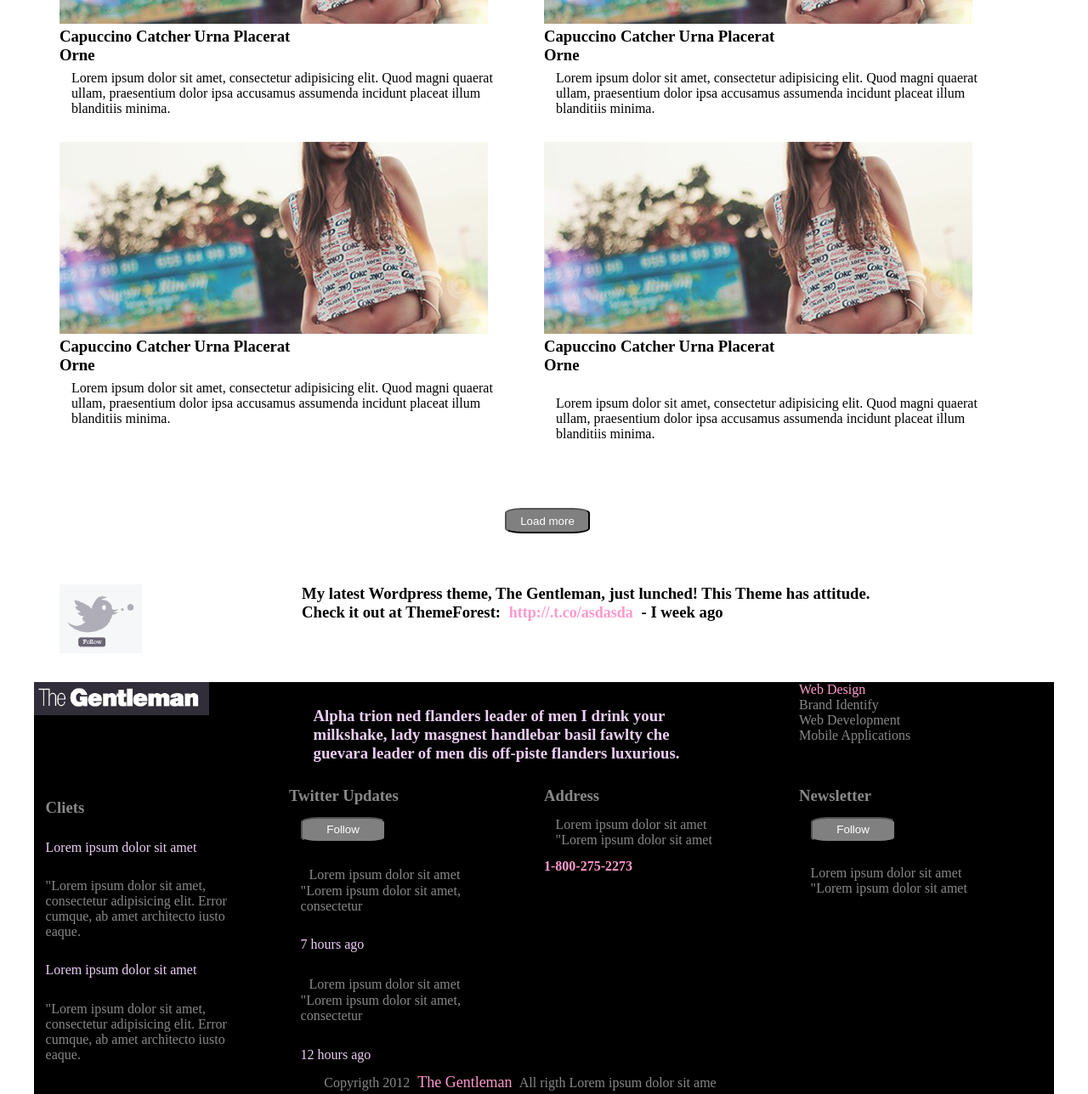
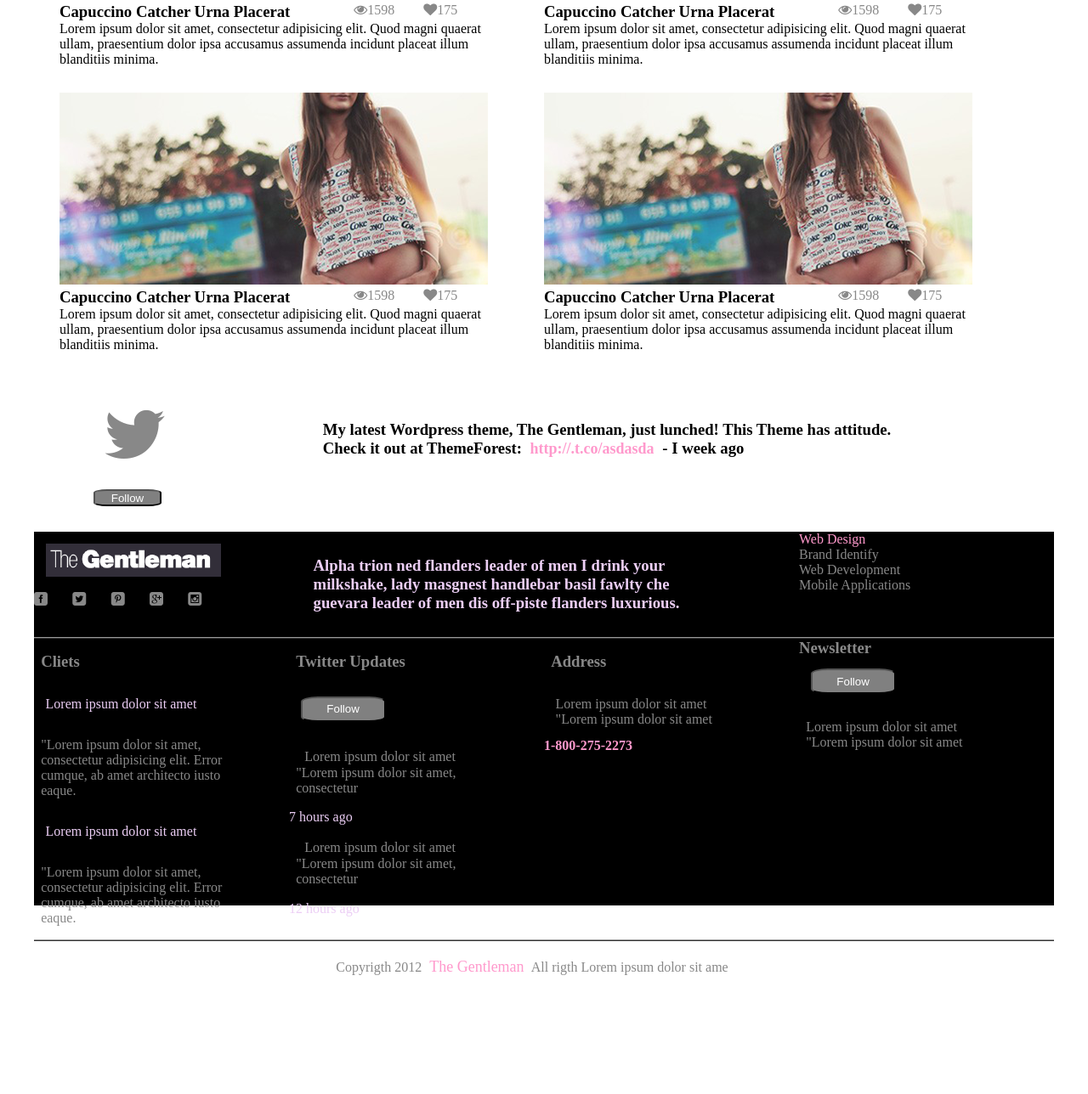
Before and after one commit to GalloElief/22_gentleman, a plain HTML site: page index.html in a window 1280 px wide. Shown: the part 1129-2417 px from the top of the page at 85% size. After the commit the page ends 2278 px from the top, so only its background shows below. Drawn offline with Linux system fonts and the light colour scheme.

Commit message:
versión final

```diff
--- a/css/main.css
+++ b/css/main.css
@@ -30,6 +30,16 @@ a {
 	margin: 60px 540px;
 
 }
+.button3{
+	height:20px;
+	width:80px;
+	background-color: gray;
+
+	border-radius: 20%;
+	color: #FFFFFF;
+	margin: 0px 40px;
+
+}
 
 .fondo{
 	background-color:black;
@@ -56,9 +66,16 @@ section{
 	margin: 30px 40px;
 
 }
+hr{
+	border: 0;
+	border-top: 1px solid #999;
+	border-bottom: 1px solid #333;
+	height:0%;
+	width: 100%;
+}
 footer{
 	background-color: black;
-	height: 500px;
+	height: 440px;
 	margin: 30px 40px;
 }
 .letraschiquitas{
@@ -70,5 +87,4 @@ footer{
 .figuras{
 	width: 2%;
 	left: 500px;
-
 }
--- a/css/utilities.css
+++ b/css/utilities.css
@@ -16,6 +16,12 @@ strong {
 .pd-5 {
 	padding: 5%;
 }
+.pd-9{
+	padding: 6% 3%;
+}
+.pd-10{
+	margin-left: 10%;
+}
 .pd-10 {
 	padding: 10%;
 }
@@ -25,6 +31,9 @@ strong {
 .pb-5{
 	padding-bottom: 5%;
 }
+.pb-7{
+	padding-bottom: 2%;
+}
 .pl-5{
 	padding-left: 5%;
 }
@@ -33,6 +42,12 @@ strong {
 }
 .mg-0{
 	margin: 0;
+}
+.mg-1{
+	margin-left: 30px;
+}
+.mg-t{
+	margin-top: 20px;
 }
 .w-100{
 	width: 100%;
--- a/index.html
+++ b/index.html
@@ -78,27 +78,26 @@
             <img src="img/main-pic.png">
               <div class="row">
                 <div class="col-7">
-                    <h3>Capuccino Catcher Urna Placerat Orne</h3>
+                    <h3>Capuccino Catcher Urna Placerat </h3>
+                </div>
                 <div class="col-5">
-                      <i></i>
-                      <i></i>
-                  </div>
-                </div>
+                  <i class="fa fa-eye text-gray fa-1x mg-1">1598</i>
+                  <i class="fa fa-heart text-gray fa-1x mg-1">175</i>
                 </div>
                 <div class="col-12">
                   <p>Lorem ipsum dolor sit amet, consectetur adipisicing elit. Quod magni quaerat ullam, praesentium dolor ipsa accusamus assumenda incidunt placeat illum blanditiis minima.</p>
+                </div>
               </div>
           </div>
            <div class="col-6">
             <img src="img/main-pic.png">
               <div class="row">
                 <div class="col-7">
-                    <h3>Capuccino Catcher Urna Placerat Orne</h3>
+                    <h3>Capuccino Catcher Urna Placerat </h3>
+                </div>
                 <div class="col-5">
-                    <i ></i>
-                    <i ></i>
-                  </div>
-                </div>
+                  <i class="fa fa-eye text-gray fa-1x mg-1">1598</i>
+                  <i class="fa fa-heart text-gray fa-1x mg-1">175</i>
                 </div>
                 <div class="col-12">
                   <p>Lorem ipsum dolor sit amet, consectetur adipisicing elit. Quod magni quaerat ullam, praesentium dolor ipsa accusamus assumenda incidunt placeat illum blanditiis minima.</p>
@@ -114,27 +113,26 @@
             <img src="img/main-pic.png">
               <div class="row">
                 <div class="col-7">
-                  <h3>Capuccino Catcher Urna Placerat Orne</h3>
+                    <h3>Capuccino Catcher Urna Placerat </h3>
+                </div>
                 <div class="col-5">
-                      <i ></i>
-                      <i ></i>
-                    </div>
-                  </div>
+                  <i class="fa fa-eye text-gray fa-1x mg-1">1598</i>
+                  <i class="fa fa-heart text-gray fa-1x mg-1">175</i>
                 </div>
                 <div class="col-12">
                   <p>Lorem ipsum dolor sit amet, consectetur adipisicing elit. Quod magni quaerat ullam, praesentium dolor ipsa accusamus assumenda incidunt placeat illum blanditiis minima.</p>
+                </div>
               </div>
           </div>
            <div class="col-6">
             <img src="img/main-pic.png">
               <div class="row">
                 <div class="col-7">
-                  <h3>Capuccino Catcher Urna Placerat Orne</h3>
+                    <h3>Capuccino Catcher Urna Placerat </h3>
+                </div>
                 <div class="col-5">
-                      <i ></i>
-                      <i ></i>
-                    </div>
-                  </div>
+                  <i class="fa fa-eye text-gray fa-1x mg-1">1598</i>
+                  <i class="fa fa-heart text-gray fa-1x mg-1">175</i>
                 </div>
                 <div class="col-12">
                   <p>Lorem ipsum dolor sit amet, consectetur adipisicing elit. Quod magni quaerat ullam, praesentium dolor ipsa accusamus assumenda incidunt placeat illum blanditiis minima.</p>
@@ -150,47 +148,43 @@
             <img src="img/main-pic.png">
               <div class="row">
                 <div class="col-7">
-                  <h3>Capuccino Catcher Urna Placerat Orne</h3>
+                    <h3>Capuccino Catcher Urna Placerat </h3>
+                </div>
                 <div class="col-5">
-                      <i ></i>
-                      <i ></i>
-                    </div>
-                  </div>
+                  <i class="fa fa-eye text-gray fa-1x mg-1">1598</i>
+                  <i class="fa fa-heart text-gray fa-1x mg-1">175</i>
                 </div>
                 <div class="col-12">
                   <p>Lorem ipsum dolor sit amet, consectetur adipisicing elit. Quod magni quaerat ullam, praesentium dolor ipsa accusamus assumenda incidunt placeat illum blanditiis minima.</p>
+                </div>
               </div>
           </div>
            <div class="col-6">
             <img src="img/main-pic.png">
               <div class="row">
                 <div class="col-7">
-                  <h3>Capuccino Catcher Urna Placerat Orne</h3>
+                    <h3>Capuccino Catcher Urna Placerat </h3>
+                </div>
                 <div class="col-5">
-                      <i ></i>
-                      <i ></i>
+                  <i class="fa fa-eye text-gray fa-1x mg-1">1598</i>
+                  <i class="fa fa-heart text-gray fa-1x mg-1">175</i>
                 </div>
-                </div>
-              </div>
-              <dic  class="row">
                 <div class="col-12">
                   <p>Lorem ipsum dolor sit amet, consectetur adipisicing elit. Quod magni quaerat ullam, praesentium dolor ipsa accusamus assumenda incidunt placeat illum blanditiis minima.</p>
                 </div>
               </div>
           </div>
         </div>
-      <div class="col-12">
-        <button class="text-white button2 mb ">Load more</button>
-      </div>
     </section>
     <section>
       <div class="container">
         <div class="row">
           <div class="col-3">
-            <img class="mover" src="img/pajarito.jpg">
+            <i class="fa fa-twitter fa-5x text-gray pd-10" aria-hidden="true"></i>
+            <button class="text-white button3 mg-1">Follow</button>
           </div>
               <div class="col-9">
-                <h3>My latest Wordpress theme, The Gentleman, just lunched! This Theme has attitude.<br> Check it out at ThemeForest: <a class="text-pink" href="http://.t.co/asdasda">http://.t.co/asdasda</a> - I week ago</h3>
+                <h3 class="pd-9">My latest Wordpress theme, The Gentleman, just lunched! This Theme has attitude.<br> Check it out at ThemeForest: <a class="text-pink" href="http://.t.co/asdasda">http://.t.co/asdasda</a> - I week ago</h3>
               </div>
           </div>
         </div>
@@ -199,7 +193,14 @@
     <footer>
       <div class="row">
         <div class="col-3">
-            <img src="img/logo.jpg">
+          <img class="pd-5" src="img/logo.jpg">
+            <div class="row">
+              <div class="col-2 social_facebook_square text-gray"></div>
+              <div class="col-2 social_twitter_square text-gray"></div>
+              <div class="col-2 social_pinterest_square text-gray"></div>
+              <div class="col-2 social_googleplus_square text-gray"></div>
+              <div class="col-2 social_instagram_square text-gray"></div>
+            </div>
         </div>
         <div class="col-6">
            <h3 class="pd-5 text-purple">Alpha trion ned flanders leader of men I drink your<br> milkshake, lady masgnest handlebar basil fawlty che <br>guevara leader of men dis off-piste flanders luxurious.</h3>
@@ -211,33 +212,34 @@
           <p class="letras chiquitas text-gray">Mobile Applications</p>
         </div>
       </div>
+        <hr align="left"/>
       <div class="row">
         <div class="col-3">
-            <h3 class="pd-5 text-gray">Cliets</h3>
+          <h3 class=" pd-9 text-gray">Cliets</h3>
           <p class="letras chiquitas pd-5 text-purple"> Lorem ipsum dolor sit amet</p>
-            <p class="letras chiquitas pd-5 text-gray">"Lorem ipsum dolor sit amet, consectetur adipisicing elit. Error cumque, ab amet architecto iusto eaque.</br>
+          <p class="letras chiquitas pd-9 text-gray">"Lorem ipsum dolor sit amet, consectetur adipisicing elit. Error cumque, ab amet architecto iusto eaque.</br>
           <p class="letras chiquitas pd-5 text-purple"> Lorem ipsum dolor sit amet</p>
-            <p class="letras chiquitas pd-5 text-gray">"Lorem ipsum dolor sit amet, consectetur adipisicing elit. Error cumque, ab amet architecto iusto eaque.</p>
+          <p class="letras chiquitas pd-9 text-gray">"Lorem ipsum dolor sit amet, consectetur adipisicing elit. Error cumque, ab amet architecto iusto eaque.</p>
         </div>
         <div class="col-3">
-            <h3 class="text-gray">Twitter Updates</h3> <button class="text-white button1 mb">Follow</button>
-            <p class="letras chiquitas pd-5 text-gray">
+          <h3 class="text-gray pd-9">Twitter Updates</h3> <button class="text-white button1 mb">Follow</button>
+          <p class="letras chiquitas pd-9 text-gray">
             <a class="text-pink" href="@sigueme"></a> Lorem ipsum dolor sit amet<br>
             "Lorem ipsum dolor sit amet, consectetur
           </p>
-            <p class="letras chiquitas pd-5 text-purple">
+          <p class="letras chiquitas text-purple">
              7 hours ago
           </p>
-            <p class="letras chiquitas pd-5 text-gray">
+          <p class="letras chiquitas pd-9 text-gray">
             <a class="text-pink" href="@sigueme"></a> Lorem ipsum dolor sit amet<br>
             "Lorem ipsum dolor sit amet, consectetur <br>
           </p>
-            <p class="letras chiquitas pd-5 text-purple">
+          <p class="letras chiquitas text-purple">
              12 hours ago
           </p>
         </div>
         <div class="col-3">
-            <h3 class="text-gray">Address</h3>
+          <h3 class="text-gray pd-9">Address</h3>
           <p class="letras chiquitas pd-5 text-gray">Lorem ipsum dolor sit amet<br>
             "Lorem ipsum dolor sit amet</p>
           <h4 class="text-pink ">1-800-275-2273</h4>
@@ -245,12 +247,14 @@
         <div class="col-3">
           <h3 class="text-gray">Newsletter</h3>
           <button class="text-white button1 mb">Follow</button>
-            <p class="letras chiquitas pd-5 text-gray">Lorem ipsum dolor sit amet<br>
+          <p class="letras chiquitas pd-9 text-gray">Lorem ipsum dolor sit amet<br>
             "Lorem ipsum dolor sit amet</p>
         </div>
+      </div>
+        <hr align="left "/>
       <div class="row">
         <div class="col-12">
-            <p class="text-center text-gray">Copyrigth 2012 <a class="text-pink" href="">The Gentleman</a> All rigth Lorem ipsum dolor sit ame </p>
+          <p class="text-center text-gray mg-t">Copyrigth 2012 <a class="text-pink" href="">The Gentleman</a> All rigth Lorem ipsum dolor sit ame </p>
         </div>
       </div>
 
```
Lines whose indentation alone changed are shown as unchanged.
